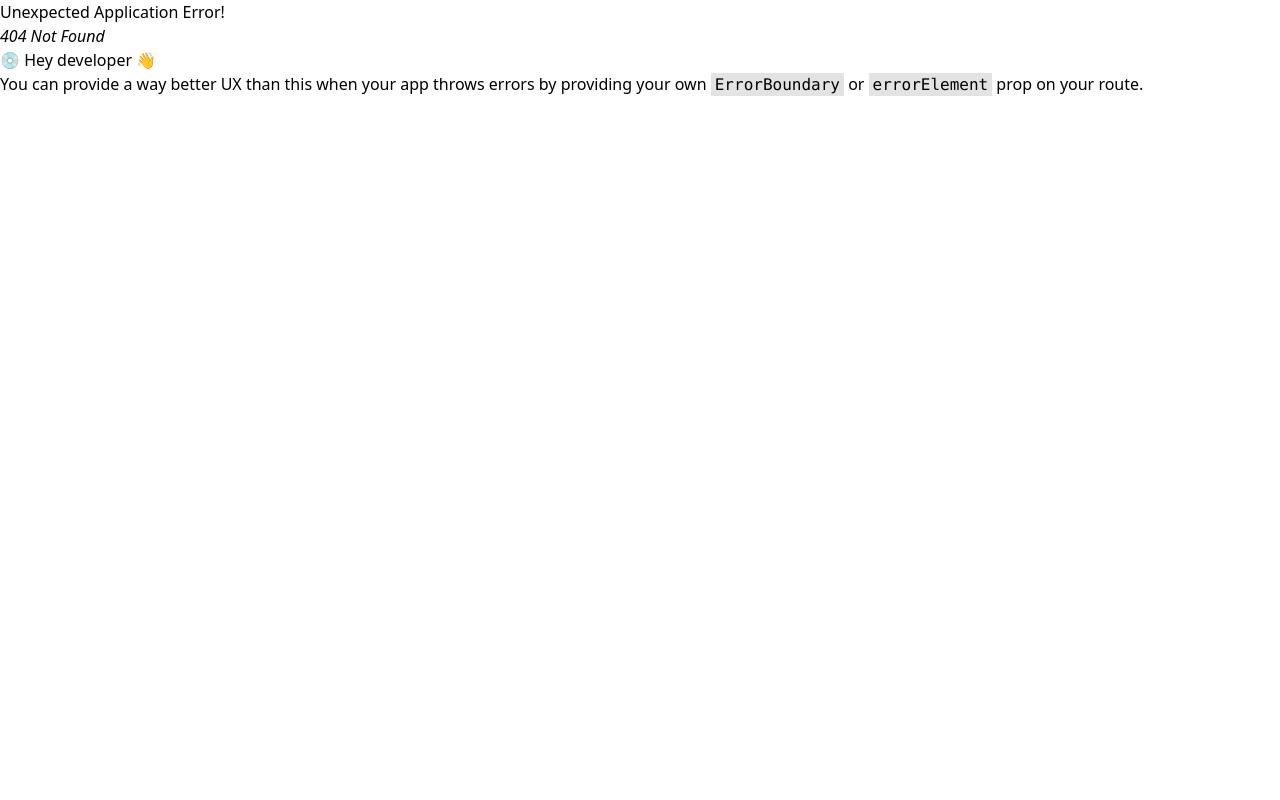
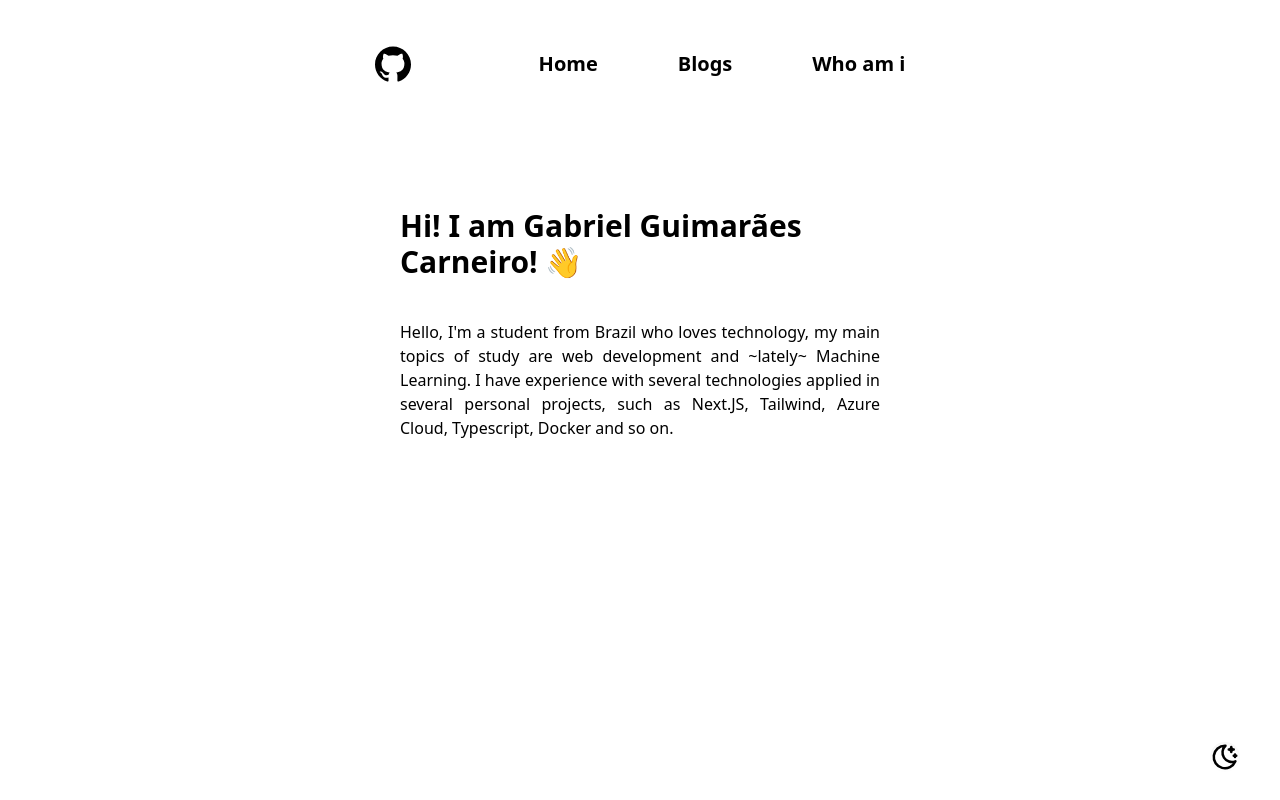
Before and after one commit to Gabrielll04/blog, a React (Vite) app: page /whoami in a window 1280 px wide. Before the commit this address had no page. Built offline with nearby package versions, Linux system fonts and the light colour scheme.

Commit message:
Adding 'who am i' page

```diff
--- /dev/null
+++ b/src/pages/Whoami.tsx
@@ -0,0 +1,29 @@
+import { useState } from 'react'
+import getTheme from '../lib/get-theme'
+import ThemeButton from '../Components/ui/theme-button'
+import ThemeToggle from '../lib/theme-toggle'
+import Navbar from '../Components/nav-bar'
+
+export default function Whoami() {
+    const usrTheme = getTheme()
+    const [darkMode, setDarkMode] = useState<boolean>(usrTheme)
+
+    function themeToggleHandler() {
+        ThemeToggle(usrTheme, setDarkMode)
+    }
+
+    return (
+        <main className={`flex flex-col w-screen h-screen max-h-none overflow-auto transition ease-in-out delay-400 ${darkMode ? "dark" : ""}`}>
+            <Navbar />
+            <section className="flex flex-col w-screen items-center p-20">
+                <div className="flex flex-col w-[30rem] space-y-10">
+                    <p className="text-3xl font-semibold">Hi! I am Gabriel Guimarães Carneiro! &#128075;</p>
+                    <span className="text-justify">Hello, I'm a student from Brazil who loves technology, my main topics of study are web development and ~lately~ Machine Learning. I have experience with several technologies applied in several personal projects, such as Next.JS, Tailwind, Azure Cloud, Typescript, Docker and so on.</span>
+                </div>
+            </section>
+            <div className="flex bottom-0 right-0 fixed">
+                <ThemeButton darkMode={darkMode} themeToggleHandler={themeToggleHandler} />
+            </div>
+        </main>
+    )
+}
--- a/src/routes/routes.tsx
+++ b/src/routes/routes.tsx
@@ -3,6 +3,7 @@ import { createBrowserRouter } from "react-router-dom";
 import App from "../App";
 import BlogPage from "../pages/Blog";
 import PostPage from "../pages/Post/Post";
+import Whoami from "../pages/Whoami";
 
 export const router = createBrowserRouter([
     {
@@ -16,5 +17,9 @@ export const router = createBrowserRouter([
     {
         path: '/blog/:postid',
         element: <PostPage/>
+    },
+    {
+        path: '/whoami',
+        element: <Whoami />
     }
 ]);
```
